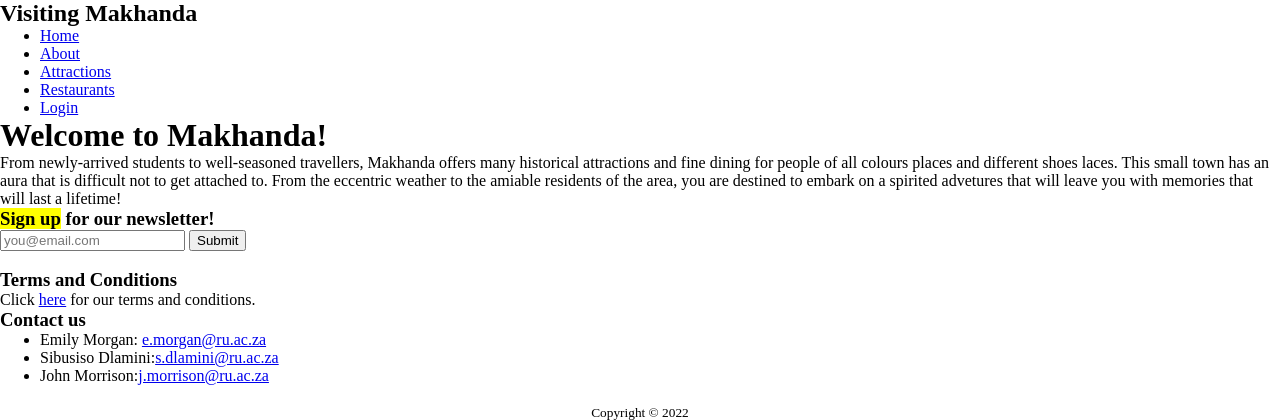
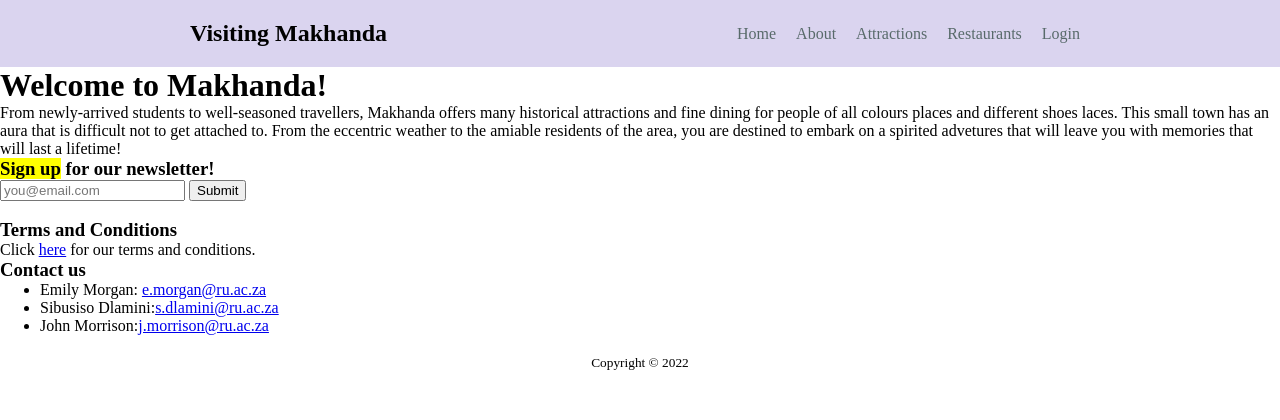
Before and after one commit to Sbu-05-exe/CSC301, a PHP site: page / in a window 1280 px wide. Shown: the top 420 px of the page. Run offline with PHP 8.4, Linux system fonts and the light colour scheme.

Commit message:
styled navbar

```diff
--- a/index.html
+++ b/index.html
@@ -8,7 +8,7 @@
   <body>
     <header>
       <h2 id="Visiting-Makhanda-heading">Visiting Makhanda</h2>
-      <nav><ul>
+      <nav><ul class="menu">
         <li> <a href="index.html"> Home </a></li>
         <li> <a href="About.html"> About </a></li>
         <li> <a href="Attractions.html"> Attractions </a></li>
--- a/style.css
+++ b/style.css
@@ -14,12 +14,37 @@
     /* background-color: var(--primary); */
 }
 
-nav{
-    /* border-style: dotted; */
-    /* margin: 0; */
+header {
+    display: flex;
+    justify-content: space-around;
+    background-color: var(--quinary);
+    padding: 20px;
 }
 
-/* styling classes */
+/* styling general elements */
+
+nav .menu {
+    padding-left: 0;
+    list-style-type: none;
+    height: 100%;
+    display: flex;
+    align-items: center;
+}
+
+nav .menu li {
+    display:inline-block;
+    padding: 0px 10px;
+}
+
+.menu a {
+    text-decoration: none;
+    color: var(--secondary)
+}
+
+nav .menu li a:hover {
+    color: var(--tertiary);
+    transition: 0.3s;
+}
 
 
 /* styling ids */
```
Also changed, not shown: About.html (+2 -7 lines).
